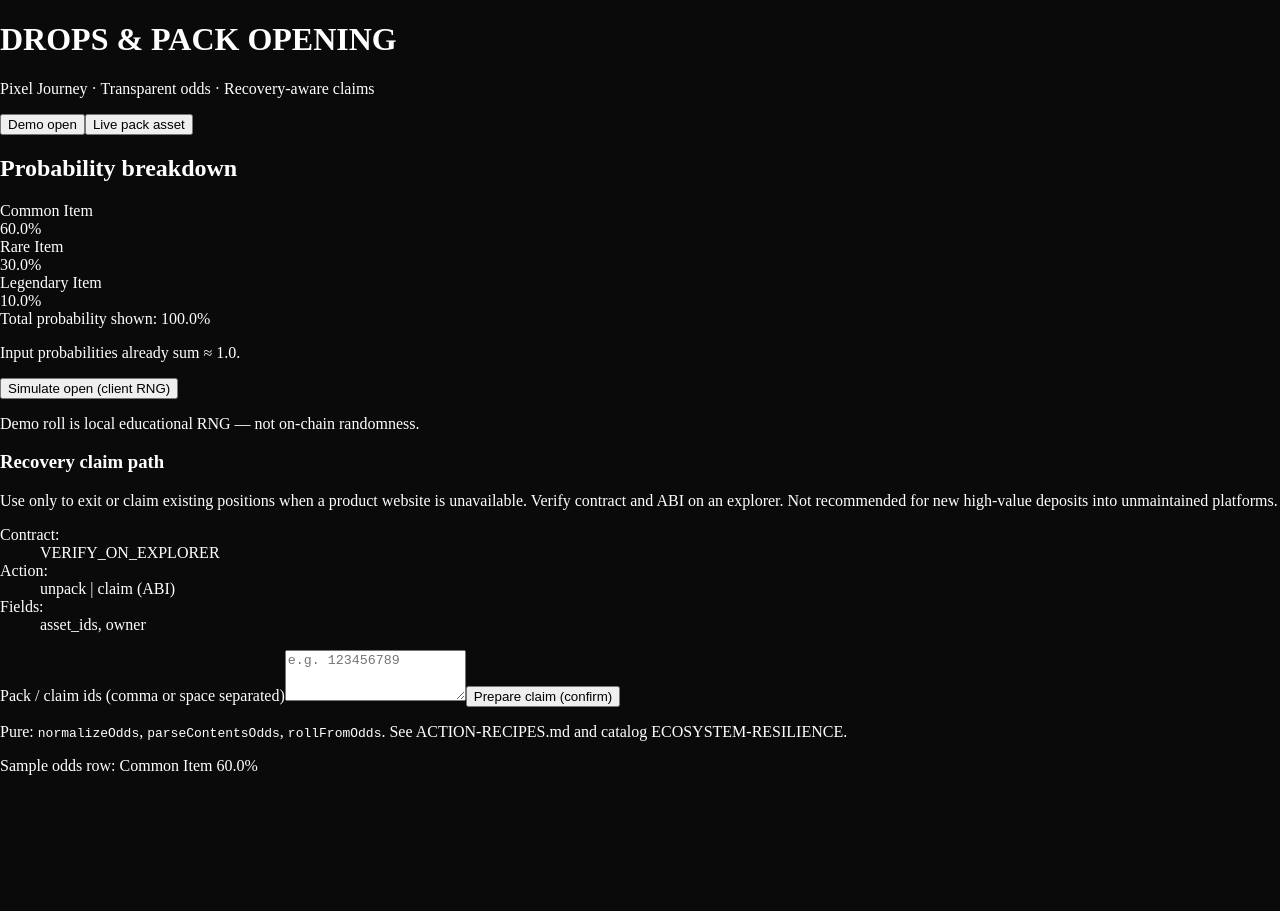
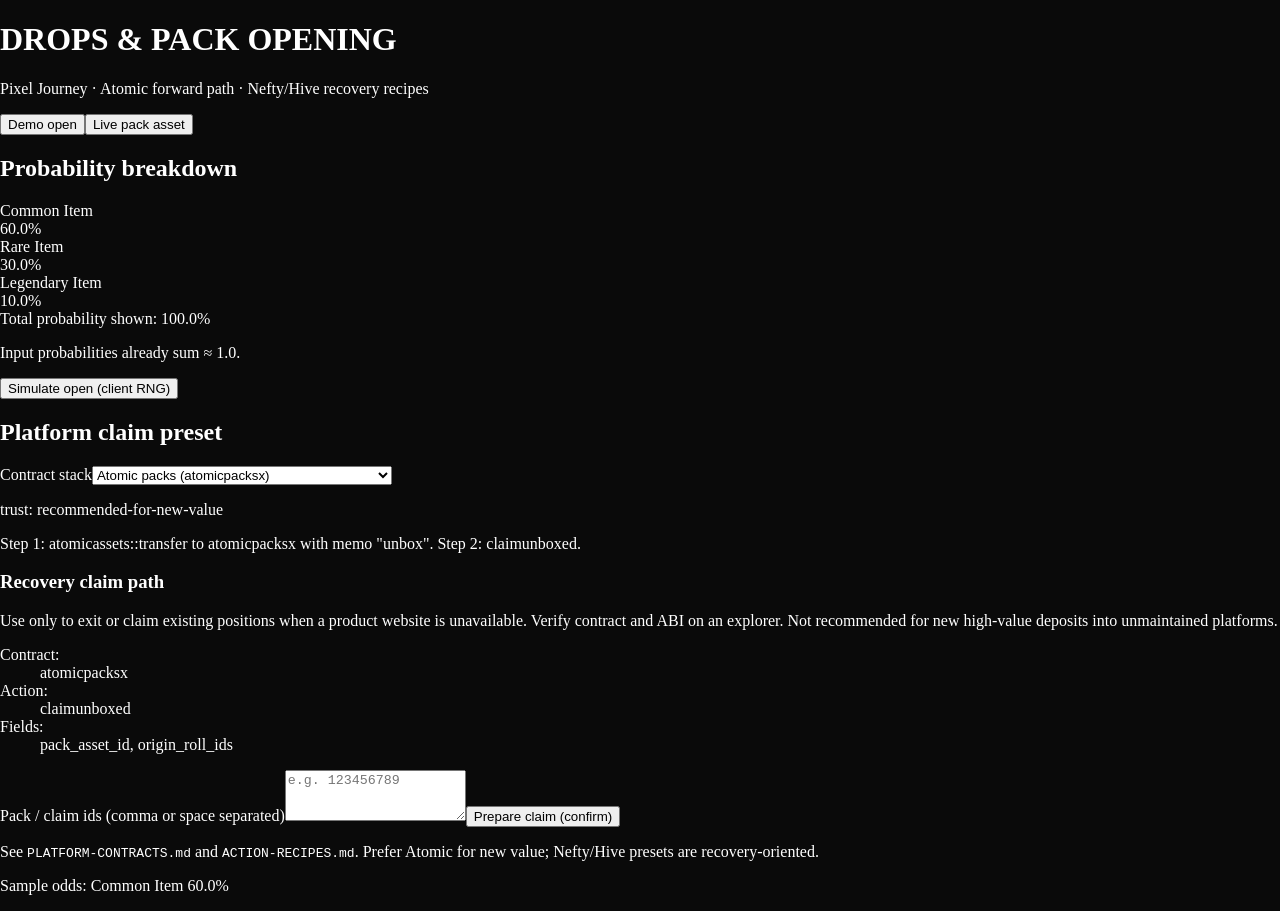
Before and after one commit to pixel-journey/wax-drops-and-pack-opening-experience, a Next.js app: page / in a window 1280 px wide. Before the commit the page ends 800 px from the top, so only its background shows below. Built offline with nearby package versions, Linux system fonts and the light colour scheme.

Commit message:
UI: platform preset selector for Atomic/Nefty/Hive claims

```diff
--- a/app/page.tsx
+++ b/app/page.tsx
@@ -15,6 +15,10 @@ import {
   fetchPackSummary,
   type PackAssetSummary,
 } from '../examples/live/atomicassets';
+import {
+  PLATFORM_PRESETS,
+  type PlatformClaimPreset,
+} from '../examples/platformPresets';
 
 type Mode = 'demo' | 'live';
 
@@ -27,6 +31,10 @@ export default function DropsAndPackPage() {
   const [meta, setMeta] = useState<string | null>(null);
   const [revealing, setRevealing] = useState(false);
   const [rolled, setRolled] = useState<string | null>(null);
+  const [presetId, setPresetId] = useState('atomic-packs');
+
+  const preset: PlatformClaimPreset =
+    PLATFORM_PRESETS.find((p) => p.id === presetId) ?? PLATFORM_PRESETS[0];
 
   const odds = useMemo(() => {
     if (mode === 'live' && pack?.odds.length) return pack.odds;
@@ -66,6 +74,11 @@ export default function DropsAndPackPage() {
     }, 900);
   };
 
+  const trustColor =
+    preset.trust === 'recommended-for-new-value'
+      ? 'text-emerald-400'
+      : 'text-amber-300';
+
   return (
     <div className="min-h-screen bg-[#0a0a0a] text-white p-6">
       <div className="max-w-2xl mx-auto space-y-8">
@@ -74,7 +87,7 @@ export default function DropsAndPackPage() {
             DROPS & PACK OPENING
           </h1>
           <p className="text-xs opacity-60 mt-1">
-            Pixel Journey · Transparent odds · Recovery-aware claims
+            Pixel Journey · Atomic forward path · Nefty/Hive recovery recipes
           </p>
         </header>
 
@@ -122,8 +135,7 @@ export default function DropsAndPackPage() {
               </button>
             </div>
             <p className="text-[11px] opacity-50">
-              Prefill smoke id has a human contents odds string. Parsed odds are for
-              display education — on-chain RNG may differ.
+              Detect stack via transfer history + authorized_accounts — see PLATFORM-CONTRACTS.md.
             </p>
           </div>
         )}
@@ -139,13 +151,7 @@ export default function DropsAndPackPage() {
           <h2 className="text-sm font-semibold text-emerald-400/90 tracking-wide">
             Probability breakdown
           </h2>
-          <ProbabilityBreakdown
-            items={normalized.items}
-            showExpectedValue
-          />
-          {normalized.wasRenormalized && (
-            <p className="text-xs text-amber-300/80">{normalized.methodologyNote}</p>
-          )}
+          <ProbabilityBreakdown items={normalized.items} showExpectedValue />
           <p className="text-[11px] opacity-50">{normalized.methodologyNote}</p>
         </section>
 
@@ -169,9 +175,6 @@ export default function DropsAndPackPage() {
                 You rolled: <strong className="text-emerald-400">{rolled}</strong>
               </p>
             )}
-            <p className="text-[11px] opacity-50 text-center">
-              Demo roll is local educational RNG — not on-chain randomness.
-            </p>
           </section>
         )}
 
@@ -180,28 +183,47 @@ export default function DropsAndPackPage() {
             <p>collection: {pack.collection ?? '—'}</p>
             <p>schema: {pack.schema ?? '—'}</p>
             <p>authorized_accounts: {pack.authorizedAccounts.join(', ') || '—'}</p>
-            <p className="text-amber-200/70">{pack.recoveryHints.note}</p>
           </section>
         )}
 
+        <section className="border border-white/10 bg-black/40 rounded-2xl p-4 space-y-3">
+          <h2 className="text-sm font-semibold tracking-wide">Platform claim preset</h2>
+          <label className="block text-xs opacity-70" htmlFor="preset">
+            Contract stack
+          </label>
+          <select
+            id="preset"
+            value={preset.id}
+            onChange={(e) => setPresetId(e.target.value)}
+            className="w-full bg-black/60 border border-white/10 rounded-xl px-3 py-2 text-sm"
+          >
+            {PLATFORM_PRESETS.map((p) => (
+              <option key={p.id} value={p.id}>
+                {p.label}
+              </option>
+            ))}
+          </select>
+          <p className={`text-xs font-mono ${trustColor}`}>trust: {preset.trust}</p>
+          <p className="text-xs opacity-60">{preset.openHint}</p>
+        </section>
+
         <RecoveryClaimPanel
-          contractAccount="VERIFY_ON_EXPLORER"
-          actionName="unpack | claim (ABI)"
-          fieldHints={['asset_ids', 'owner']}
+          contractAccount={preset.contractAccount}
+          actionName={preset.actionName}
+          fieldHints={preset.fieldHints}
           onPrepareClaim={(payload) => {
-            console.info('Recovery prepare (educational):', payload);
+            console.info('Claim prepare (educational):', payload, preset.trust);
           }}
         />
 
         <p className="text-xs opacity-50">
-          Pure: <code className="text-emerald-400/80">normalizeOdds</code>,{' '}
-          <code className="text-emerald-400/80">parseContentsOdds</code>,{' '}
-          <code className="text-emerald-400/80">rollFromOdds</code>. See ACTION-RECIPES.md
-          and catalog ECOSYSTEM-RESILIENCE.
+          See <code className="text-emerald-400/80">PLATFORM-CONTRACTS.md</code> and{' '}
+          <code className="text-emerald-400/80">ACTION-RECIPES.md</code>. Prefer Atomic for new
+          value; Nefty/Hive presets are recovery-oriented.
         </p>
 
         <p className="text-[10px] opacity-40">
-          Sample odds row: {normalized.items[0]?.name}{' '}
+          Sample odds: {normalized.items[0]?.name}{' '}
           {formatChancePct(normalized.items[0]?.chance ?? 0)}
         </p>
       </div>
```
